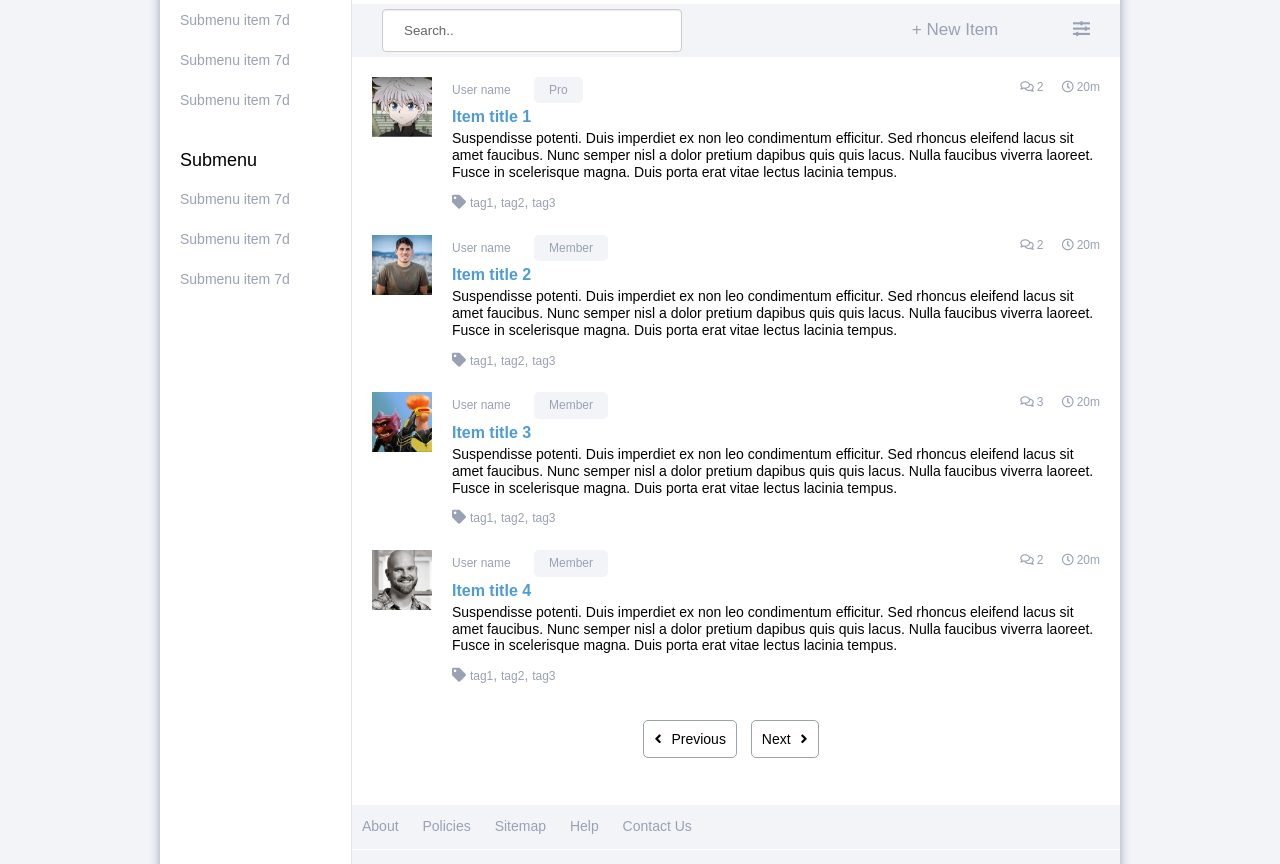
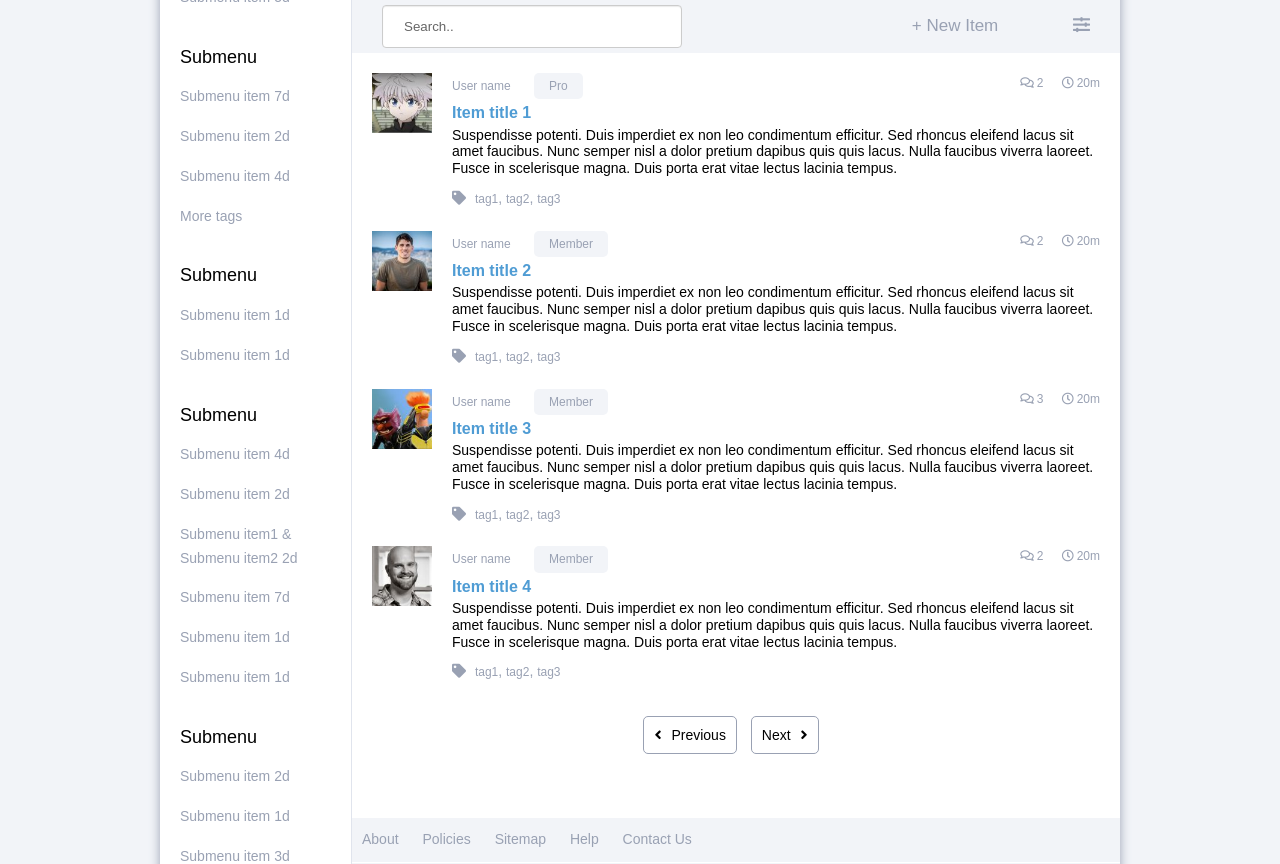
Before and after one commit to KEMPZOR/JS_Homework, a plain HTML site: page Lesson-8/index.html in a window 1280 px wide. Shown: the part 192-1056 px from the top of the page. Drawn offline with nearby package versions, Linux system fonts and the light colour scheme.

Commit message:
Homework 6

```diff
--- a/Lesson-8/css/media.css
+++ b/Lesson-8/css/media.css
@@ -42,6 +42,9 @@
   .header-bottom {
     display: none;
   }
+  .main-container__page {
+    grid-template-columns: 1fr;
+  }
   .main-sidebar {
     display: none;
   }
--- a/Lesson-8/css/style.css
+++ b/Lesson-8/css/style.css
@@ -51,9 +51,9 @@ body {
   min-width: 320px;
   position: relative;
   margin: 0;
-  min-height: 100vh;
   display: flex;
   flex-direction: column;
+  min-height: 100vh;
 }
 
 h1 {
@@ -67,6 +67,7 @@ img {
 }
 
 .container {
+  max-width: 100%;
   width: 960px;
   margin-right: auto;
   margin-left: auto;
@@ -194,7 +195,7 @@ img {
   padding: 0 10px;
 }
 
-.header-top__icons-envelope span{
+.header-top__icons-envelope span {
   position: absolute;
   top: -8px;
   right: -1px;
@@ -222,6 +223,7 @@ img {
 
 .header-bottom {
   background-color: var(--pigeon-blue);
+  height: 40px;
 }
 
 .navbar {
@@ -258,27 +260,25 @@ img {
 
 .navbar__menu-item a {
   display: block;
-  padding: 10px;
+  padding: 8px;
   color: var(--light-div);
   text-decoration: none;
 }
 
-.main-content {
-  flex: 1 0 auto;
-  width: 100%;
-}
-
 .main-container__page {
-  display: flex;
+  display: grid;
+  grid-template-columns: 20% 1fr;
+  grid-template-areas: "nav main" "nav footer";
+  grid-template-rows: 1fr;
   background-color: var(--light-div);
   box-shadow: 0 3px 10px var(--manatee);
-  padding-right: 0;
+  flex: 1 0 auto;
 }
 
 .main-sidebar {
-  width: 20%;
   padding: 10px 10px 10px 20px;
   border-right: solid #e0e4ed 1px;
+  grid-area: nav;
 }
 
 .main-sidebar__title {
@@ -308,7 +308,7 @@ img {
   content: "";
   position: absolute;
   width: 4px;
-  height: 31px;
+  height: auto;
   background-color: #99a1b3;
   left: -13px;
   top: 0;
@@ -319,8 +319,9 @@ img {
 }
 
 .main-section {
-  width: 80%;
   position: relative;
+  grid-area: main;
+  background-color: var(--light-div);
 }
 
 .main-section__heading {
@@ -491,6 +492,7 @@ img {
   font-weight: 600;
   top: 0;
   left: 0;
+  padding-right: 5px;
 }
 
 .main-section__content-tag a {
@@ -501,7 +503,7 @@ img {
 
 .main-section__pagination {
   text-align: center;
-  margin-bottom: 150px;
+  margin-bottom: 70px;
 }
 
 .main-section__pagination-button {
@@ -535,11 +537,7 @@ img {
 .footer {
   background-color: var(--light-bg);
   color: var(--manatee);
-  padding: 0;
-  position: absolute;
-  bottom: 0;
-  left: 0;
-  right: 0;
+  grid-area: footer;
 }
 
 .main-footer__nav {
--- a/Lesson-8/index.html
+++ b/Lesson-8/index.html
@@ -6,12 +6,15 @@
     <meta http-equiv="X-UA-Compatible" content="IE=edge">
     <title>Quilix Systems</title>
     <meta name="description" content="Quilix Systems - тестовый сайт">
-    <meta name="viewport" content="width=device-width, initial-scale=1.0, minimum-scale=1.0 maximum-scale=1.0, user-scalable=no">
+    <meta name="viewport" content="width=device-width, initial-scale=1">
+    <link rel="shortcut icon" href="favicon.ico" type="image/x-icon">
 
     <link rel="stylesheet" href="https://cdnjs.cloudflare.com/ajax/libs/font-awesome/5.10.2/css/all.min.css">
 
     <link rel="stylesheet" href="css/style.css">
     <link rel="stylesheet" href="css/media.css">
+    <script defer src="https://code.jquery.com/jquery-3.6.0.min.js"></script>
+    <script defer src="main.js"></script>
 </head>
 
 <body>
@@ -66,19 +69,14 @@
             </div>
         </div>
     </header>
-    <main class="main-content">
-        <div class="container main-container__page">
+    <main class="container main-container__page">
         <aside class="main-sidebar">
-                <div class="main-sidebar__title">Submenu</div>
             <ul class="main-sidebar__menu">
                 <li class="main-sidebar__menu-link">
                     <a href="#">Submenu item 7d</a>
                 </li>
                 <li class="main-sidebar__menu-link">
-                        <a href="#">Submenu item 7d</a>
-                    </li>
-                    <li class="main-sidebar__menu-link">
-                        <a href="#">Submenu item 7d</a>
+                    <a href="#">Submenu item 5d</a>
                 </li>
             </ul>
             <div class="main-sidebar__title">Submenu</div>
@@ -87,10 +85,55 @@
                     <a href="#">Submenu item 7d</a>
                 </li>
                 <li class="main-sidebar__menu-link">
+                    <a href="#">Submenu item 2d</a>
+                </li>
+                <li class="main-sidebar__menu-link">
+                    <a href="#">Submenu item 4d</a>
+                </li>
+                <li class="main-sidebar__menu-link">
+                    <a href="#">More tags</a>
+                </li>
+            </ul>
+            <div class="main-sidebar__title">Submenu</div>
+            <ul class="main-sidebar__menu">
+                <li class="main-sidebar__menu-link">
+                    <a href="#">Submenu item 1d</a>
+                </li>
+                <li class="main-sidebar__menu-link">
+                    <a href="#">Submenu item 1d</a>
+                </li>
+            </ul>
+            <div class="main-sidebar__title">Submenu</div>
+            <ul class="main-sidebar__menu">
+                <li class="main-sidebar__menu-link">
+                    <a href="#">Submenu item 4d</a>
+                </li>
+                <li class="main-sidebar__menu-link">
+                    <a href="#">Submenu item 2d</a>
+                </li>
+                <li class="main-sidebar__menu-link">
+                    <a href="#">Submenu item1 & Submenu item2 2d</a>
+                </li>
+                <li class="main-sidebar__menu-link">
                     <a href="#">Submenu item 7d</a>
                 </li>
                 <li class="main-sidebar__menu-link">
-                        <a href="#">Submenu item 7d</a>
+                    <a href="#">Submenu item 1d</a>
+                </li>
+                <li class="main-sidebar__menu-link">
+                    <a href="#">Submenu item 1d</a>
+                </li>
+            </ul>
+            <div class="main-sidebar__title">Submenu</div>
+            <ul class="main-sidebar__menu">
+                <li class="main-sidebar__menu-link">
+                    <a href="#">Submenu item 2d</a>
+                </li>
+                <li class="main-sidebar__menu-link">
+                    <a href="#">Submenu item 1d</a>
+                </li>
+                <li class="main-sidebar__menu-link">
+                    <a href="#">Submenu item 3d</a>
                 </li>
             </ul>
         </aside>
@@ -204,6 +247,7 @@
                 <a class="main-section__pagination-button prev" href="#">Previous</a>
                 <a class="main-section__pagination-button next" href="#">Next</a>
             </div>
+        </div>
         <footer class="footer main-footer">
             <nav class="main-footer__nav nav-footer">
                 <ul class="nav-footer__list">
@@ -229,10 +273,7 @@
                 <span class="copy-footer__text">© 2015. Qulix Systems. All rights reserved.</span>
             </div>
         </footer>
-            </div>
-        </div>
     </main>
-    <script src="https://code.jquery.com/jquery-3.6.0.min.js"></script>
-    <script src="main.js"></script>
 </body>
+
 </html>
--- a/Lesson-8/main.js
+++ b/Lesson-8/main.js
@@ -10,19 +10,21 @@ $(document).ready(function() {
         var nextContent = $('.main-section__content');
 
 		$.ajax({
-			url: 'https://randomuser.me/api/',
+			url: 'https://randomuser.me/api/?results=3',
 			dataType: 'json',
 			success: function (data) {
+				if (data.results.length) {
+					for (var i = 0; i < data.results.length; i++) {
 						nextContent
 						.append('<div class=\'main-section__content-item\'>' +
 							'<div class=\'main-section__content-left\'>' +
 							'<img src=' +
-						data.results[0].picture.large +
+							data.results[i].picture.large +
 							'></div>' +
 							'<div class=\'main-section__content-right\'>' +
 							'<div class=\'main-section__content-info\'>' +
 							'<div class=\'main-section__content-author\'>' +
-						data.results[0].name.first +
+							data.results[i].name.first +
 							'</div>' +
 							'<div class=\'main-section__content-status\'>Member</div>' +
 							'<div class=\'main-section__content-infoblock\'><div class=\'main-section__content-comment\'>' +
@@ -30,10 +32,12 @@ $(document).ready(function() {
 							'</div> ' +
 							'<div class=\'main-section__content-time\'>20m</div></div></div>' +
 							'<div class=\'main-section__content-heading\'><a href=\'#\'>' +
-						data.results[0].location.city +
+							data.results[i].location.city +
 							'</a></div>' +
 							'<div class=\'main-section__content-text\'>Suspendisse potenti. Duis imperdiet ex non leo condimentum efficitur. Sed rhoncus eleifend lacus sit amet faucibus. Nunc semper nisl a dolor pretium dapibus quis quis lacus. Nulla faucibus viverra laoreet. Fusce in scelerisque magna. Duis porta erat vitae lectus lacinia tempus.</div>' +
-						'<div class="main-section__content-tag"><a href="#">tag1</a>,<a href="#">tag2</a>,<a href="#">tag3</a></div></div>');
+							'<div class="main-section__content-tag"> <a href="#">tag1</a>,<a href="#">tag2</a>,<a href="#">tag3</a></div></div>');
+					}
+				}
 			}
 		});
 	}
```
Also changed, not shown: Lesson-8/favicon.ico (added). Lines whose indentation alone changed are shown as unchanged.
